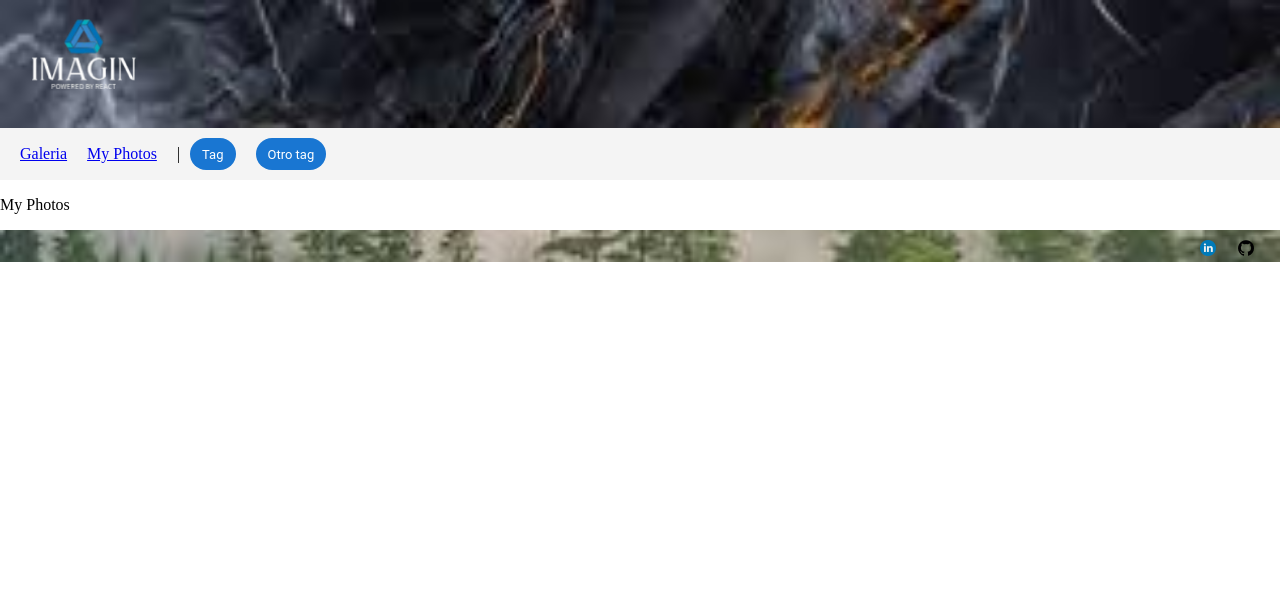
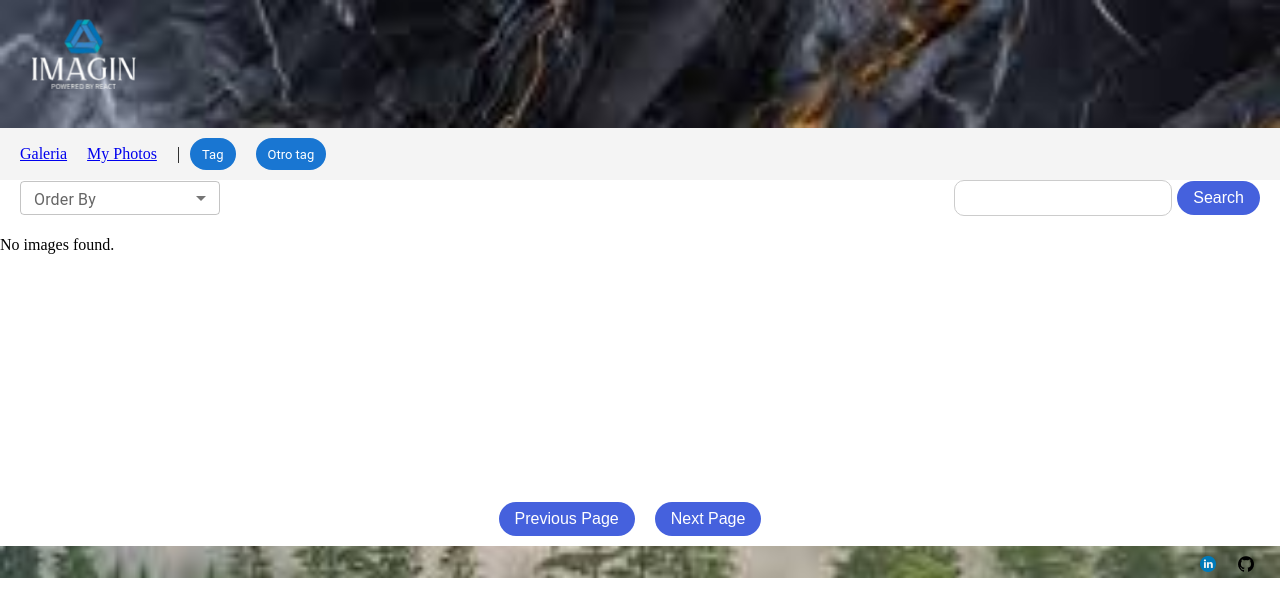
Before and after one commit to OscarGrC/ReactAndRedux, a React (Vite) app in the folder rm-app/: page /MyPhotos in a window 1280 px wide. Shown: the top 616 px of the page. Built offline with nearby package versions, Linux system fonts and the light colour scheme.

Commit message:
my photos page finish

```diff
--- a/rm-app/src/pages/myImages/myPhotos.jsx
+++ b/rm-app/src/pages/myImages/myPhotos.jsx
@@ -1,9 +1,152 @@
-import { Navbar } from "../../components/navbar/navbar"
+import React, { useState, useMemo, useRef, useEffect } from "react";
+import { useSelector, useDispatch } from "react-redux";
+import { Navbar } from "../../components/navbar/navbar";
+import { Search } from "../../components/search/search";
+import { DashboardCard } from "../../components/dashboard/dashboardCard";
+import { PopupImgInfo } from "../../components/popupImgInfo/popupImgInfo";
+import { toggleLike, getLikedImages } from "../../features/likes/likesSlice";
+import { FormControl, InputLabel, MenuItem, Select } from "@mui/material";
+import "../home/home.css";
 
 export const MyPhotos = () => {
+    const dispatch = useDispatch();
+    const likedImages = useSelector(getLikedImages);
+    const [currentPage, setCurrentPage] = useState(1);
+    const [selectValue, setSelectValue] = useState("");
+    const [query, setQuery] = useState("");
+    const [selectedImage, setSelectedImage] = useState(null);
+    const [applyMargin, setApplyMargin] = useState(false);
+    const imagesPerPage = 10;
 
-    return <>
-        <Navbar />
-        <p>My Photos </p>
-    </>
-}
+    const imageListRef = useRef(null);
+
+    const filteredImages = useMemo(() => {
+        let images = likedImages;
+
+        if (query) {
+            images = images.filter((image) =>
+                image.description?.replace(/-/g, " ").toLowerCase().includes(query.toLowerCase())
+            );
+        }
+
+        if (selectValue === "Like") {
+            images = [...images].sort((a, b) => b.likes - a.likes);
+        } else if (selectValue === "Date") {
+            images = [...images].sort((a, b) => new Date(b.created_at) - new Date(a.created_at));
+        } else if (selectValue === "Width") {
+            images = [...images].sort((a, b) => b.width - a.width);
+        } else if (selectValue === "Height") {
+            images = [...images].sort((a, b) => b.height - a.height);
+        }
+
+        return images;
+    }, [query, selectValue, likedImages]);
+
+    const paginatedImages = useMemo(() => {
+        const startIndex = (currentPage - 1) * imagesPerPage;
+        return filteredImages.slice(startIndex, startIndex + imagesPerPage);
+    }, [currentPage, filteredImages]);
+
+    const handleSearch = (query) => {
+        setQuery(query);
+        setCurrentPage(1);
+    };
+
+    const handleImageClick = (image) => {
+        setSelectedImage(image);
+    };
+
+    const handleClosePopup = () => {
+        setSelectedImage(null);
+    };
+
+    const handleToggleLike = (image) => {
+        dispatch(toggleLike(image));
+    };
+
+    useEffect(() => {
+        const handleResize = () => {
+            if (imageListRef.current) {
+                const containerHeight = imageListRef.current.offsetHeight;
+                setApplyMargin(containerHeight < 250);
+            }
+        };
+        window.addEventListener("resize", handleResize);
+        handleResize();
+
+        return () => window.removeEventListener("resize", handleResize);
+    }, [paginatedImages]);
+
+    return (
+        <>
+            <Navbar />
+            <div className="controls">
+                <FormControl className="controls__orderBy">
+                    <InputLabel id="order-by-select-label">Order By</InputLabel>
+                    <Select
+                        labelId="order-by-select-label"
+                        id="order-by-select"
+                        value={selectValue}
+                        label="Order By"
+                        onChange={(e) => setSelectValue(e.target.value)}
+                    >
+                        <MenuItem value={"Like"}>Like</MenuItem>
+                        <MenuItem value={"Date"}>Date</MenuItem>
+                        <MenuItem value={"Width"}>Width</MenuItem>
+                        <MenuItem value={"Height"}>Height</MenuItem>
+                    </Select>
+                </FormControl>
+
+                <Search className="controls__search" onClick={handleSearch} />
+            </div>
+
+            {paginatedImages.length === 0 && <p>No images found.</p>}
+            <div
+                ref={imageListRef}
+                className="image-list"
+                style={{
+                    marginBottom: applyMargin ? "calc(67vh - 304px)" : "0",
+                }}
+            >
+                {paginatedImages.map((image, index) => (
+                    <DashboardCard
+                        key={index}
+                        imageSrc={image.url}
+                        isLiked={true}
+                        downloadLocation={image.download}
+                        name={image.description?.replace(/-/g, " ")}
+                        onLikeToggle={() => handleToggleLike(image)}
+                        onClickImg={() => handleImageClick(image)}
+                        tags={[]}
+                    />
+                ))}
+            </div>
+
+            <div className="pagination">
+                <button
+                    onClick={() => setCurrentPage((prev) => Math.max(prev - 1, 1))}
+                    disabled={currentPage === 1}
+                >
+                    Previous Page
+                </button>
+                <button
+                    onClick={() =>
+                        setCurrentPage((prev) =>
+                            prev * imagesPerPage < filteredImages.length ? prev + 1 : prev
+                        )
+                    }
+                    disabled={currentPage * imagesPerPage >= filteredImages.length}
+                >
+                    Next Page
+                </button>
+            </div>
+
+            {selectedImage && (
+                <PopupImgInfo
+                    image={selectedImage}
+                    onClose={handleClosePopup}
+                />
+            )}
+        </>
+    );
+};
```
